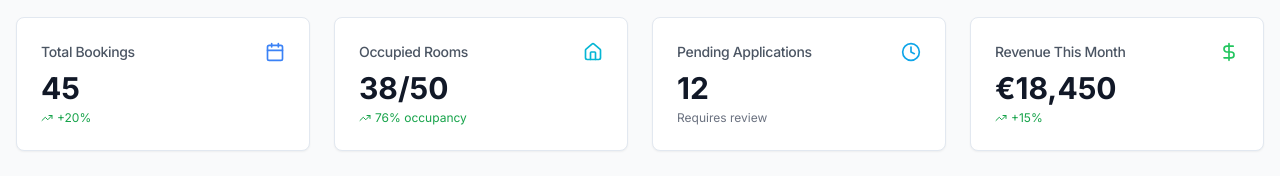
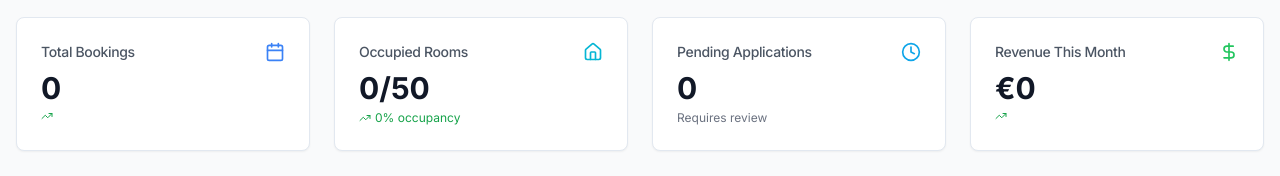
Before and after one commit to emreysrs/Edge-Student-Hub, a Next.js app: page /admin/dashboard in a window 1280 px wide. Shown: the part 197-373 px from the top of the page. Built offline with nearby package versions, Linux system fonts and the light colour scheme; no server answers; the database is empty.

Commit message:
♻️ Dashboard istatistiklerini bookings verisine bağlı dinamik hale getir

```diff
--- a/app/admin/dashboard/page.tsx
+++ b/app/admin/dashboard/page.tsx
@@ -73,26 +73,36 @@ export default function AdminDashboard() {
   const [loading, setLoading] = useState(false)
   const { toast } = useToast()
 
+  // Dinamik dashboard istatistikleri
+  const now = new Date()
+  const thisMonth = now.getMonth()
+  const thisYear = now.getFullYear()
+  const totalBookings = bookings.length
+  const occupiedRooms = bookings.filter(b => b.status === "confirmed").length
+  const pendingApplications = bookings.filter(b => b.status === "pending").length
+  const revenueThisMonth = bookings
+    .filter(b => b.status === "confirmed" && new Date(b.check_in_date).getMonth() === thisMonth && new Date(b.check_in_date).getFullYear() === thisYear)
+    .reduce((sum, b) => sum + (b.total_amount || 0), 0)
   const stats = [
     {
       title: "Total Bookings",
-      value: "45",
-      change: "+20%",
+      value: totalBookings.toString(),
+      change: "",
       trend: "up",
       icon: Calendar,
       color: "text-blue-500"
     },
     {
       title: "Occupied Rooms",
-      value: "38/50",
-      change: "76% occupancy",
+      value: `${occupiedRooms}/50`,
+      change: `${Math.round((occupiedRooms/50)*100)}% occupancy`,
       trend: "up",
       icon: Home,
       color: "text-cyan-500"
     },
     {
       title: "Pending Applications",
-      value: "12",
+      value: pendingApplications.toString(),
       change: "Requires review",
       trend: "neutral",
       icon: Clock,
@@ -100,8 +110,8 @@ export default function AdminDashboard() {
     },
     {
       title: "Revenue This Month",
-      value: "€18,450",
-      change: "+15%",
+      value: `€${revenueThisMonth.toLocaleString()}`,
+      change: "",
       trend: "up",
       icon: DollarSign,
       color: "text-green-500"
```
